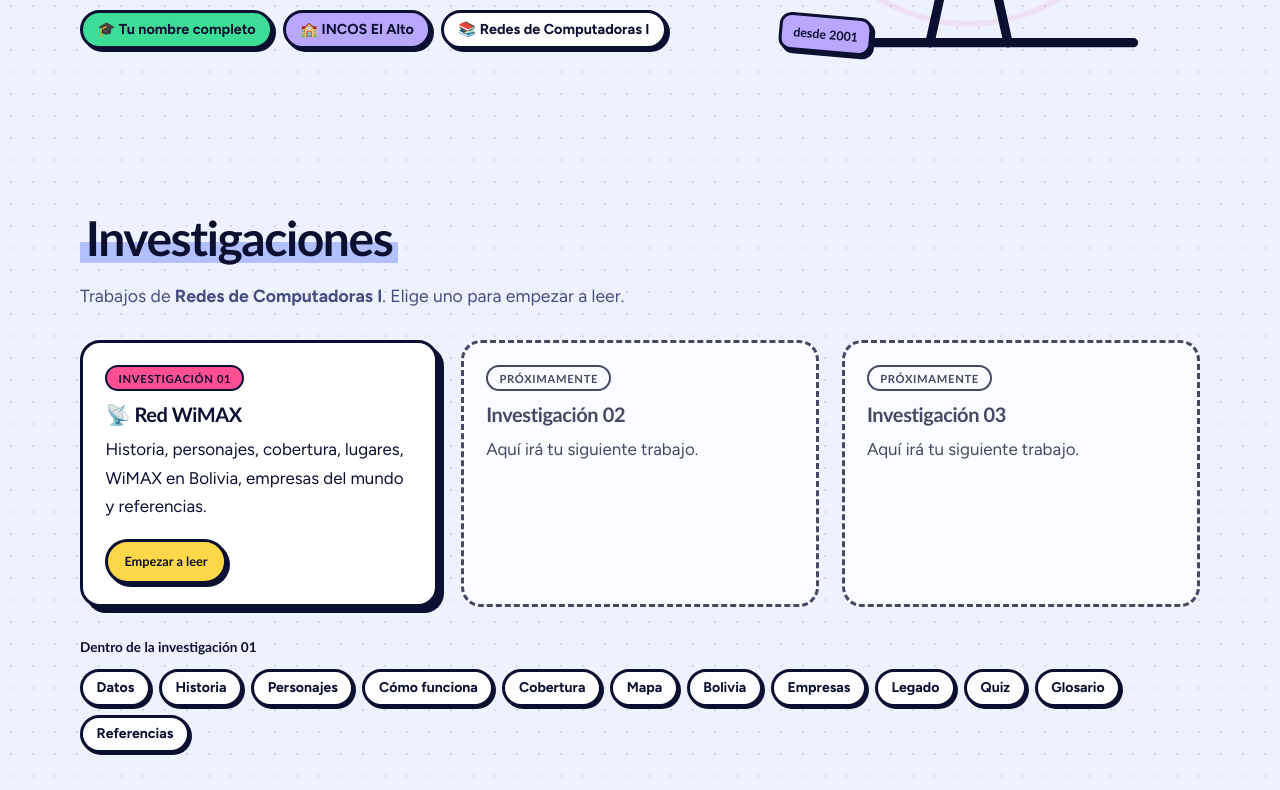
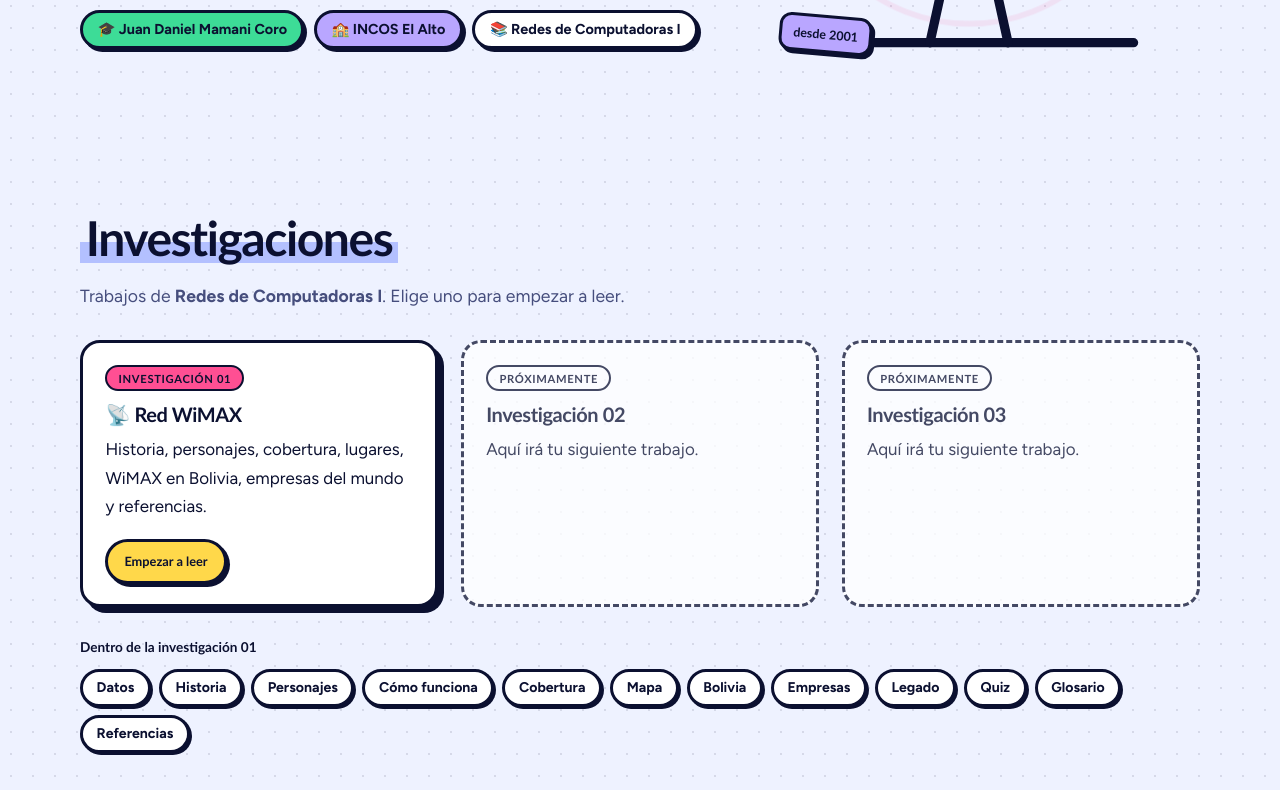
Before and after one commit to zeref6588-crypto/wimax, a plain HTML site: page index.html in a window 1280 px wide. Shown: the part 533-1323 px from the top of the page. Drawn offline with Linux system fonts and the light colour scheme; a web font is replaced by a local one.

Commit message:
Update index.html

```diff
--- a/index.html
+++ b/index.html
@@ -920,16 +920,16 @@
 
   /* EDITA AQUÍ tus datos: se reemplazan automáticamente en todo el blog. */
   var DATOS = {
-    alumno: "Tu nombre completo",
+    alumno: "Juan Daniel Mamani Coro",
     instituto: "INCOS El Alto",
-    carrera: "Tu carrera",
-    docente: "Nombre de tu docente",
-    curso: "Tu curso o semestre",
+    carrera: "SISTEMAS INFORMATICOS",
+    docente: "Ing. Carolina Mendoza",
+    curso: "2do 'B' ",
     materia: "Redes de Computadoras I",
     gestion: "2026",
-    ciudad: "",
-    correo: "",
-    telefono: "",
+    ciudad: "El Alto",
+    correo: "bryanllz596@gmail.com",
+    telefono: "nukk",
     sobreMi: ""
   };
   $$("[data-f]").forEach(function (el) {
```
